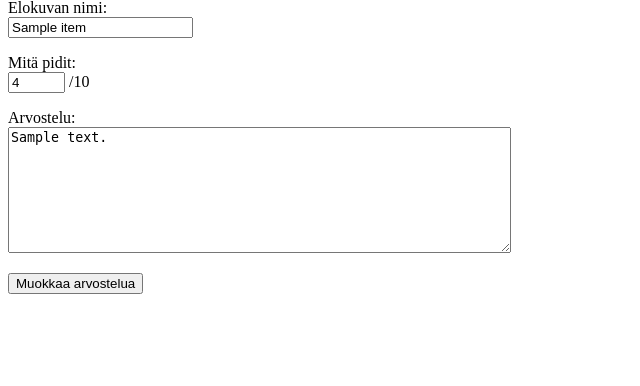
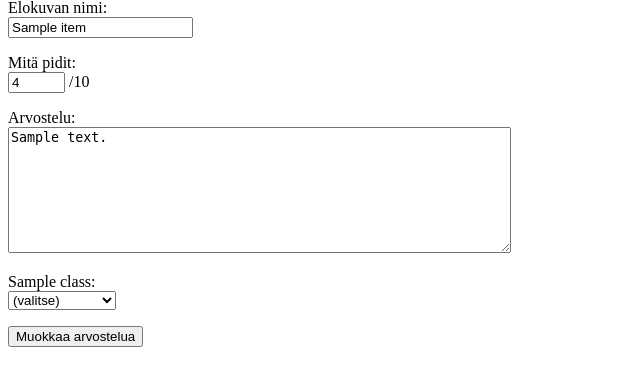
Before and after one commit to aijushka/cinemapedia, a Flask app: template templates/edit_item.html in a window 1280 px wide. Shown: the part 81-467 px from the top of the page, without its empty margins (0-640 px from the left). Run offline with Flask 3, Linux system fonts and the light colour scheme; the template is opened without the code that fills it: most values are stand-ins (such as "Sample title", 1, 10 or a date in 2020).

Commit message:
Restrict rating input, check form in & add classes to edit page

```diff
--- a/app.py
+++ b/app.py
@@ -5,6 +5,7 @@
 import db
 import items
 import users
+import re
 
 app = Flask(__name__)
 app.secret_key = config.secret_key
@@ -61,12 +62,14 @@
 def create_item():
   require_login()
   title = request.form["title"]
-  if not title or len(title) > 100:
+  if not title or len(title) > 50:
     abort(403)
   description  = request.form["description"]
   if len(description) > 1000:
     abort(403)
   rating = request.form["rating"]
+  if not re.search("^[0-9]{0,2}$", rating):
+    abort(403)
   user_id = session["user_id"]
 
   classes = []
@@ -105,7 +108,15 @@
     abort(404)
   if item["user_id"] != session["user_id"]:
     abort(403)
-  return render_template("edit_item.html", item=item)
+
+  all_classes = items.get_all_classes()
+  classes = {}
+  for my_class in all_classes:
+    classes[my_class] = ""
+  for entry in items.get_classes(item_id):
+    classes[entry["title"]] = entry["value"]
+
+  return render_template("edit_item.html", item=item, classes=classes, all_classes=all_classes)
 
 @app.route("/update_item", methods=["POST"])
 def update_item():
@@ -118,12 +129,20 @@
     abort(403)
 
   title = request.form["title"]
-  if not title or len(title) > 100:
+  if not title or len(title) > 50:
     abort(403)
   description  = request.form["description"]
-  if not description or len(description) > 1000:
+  if len(description) > 1000:
     abort(403)
   rating = request.form["rating"]
+  if not rating or re.search("^[0-9]{0,2}$", rating):
+    abort(403)
+
+  classes = []
+  for entry in request.form.getlist("classes"):
+    if entry:
+      parts = entry.split(":")
+      classes.append((parts[0], parts[1]))
 
   items.update_item(item_id, title, description, rating)
 
--- a/templates/edit_item.html
+++ b/templates/edit_item.html
@@ -10,17 +10,32 @@
     <form action="/update_item" method="post">
         <p>
             Elokuvan nimi: <br />
-            <input type="text" name="title" value="{{ item.title }}" maxlength="100" required/>
+            <input type="text" name="title" value="{{ item.title }}" maxlength="50" required/>
         </p>
         <p>
             Mitä pidit: <br />
-            <input type="text" name="rating" size="4" value="{{ item.rating }}" required/> /10
+            <input type="text" name="rating" size="4" pattern="^[0-9]{0,2}" value="{{ item.rating }}" required/> /10
         </p>
         <p>
             Arvostelu: <br />
             <textarea name="description" rows="8" cols="60" maxlength="1000">{{ item.description }}</textarea>
         </p>
         <input type="hidden" name="item_id" value="{{ item.id }}" />
+        {% for class in all_classes %}
+        <p>
+            {{ class }}: <br />
+            <select name="classes">
+                <option value="">(valitse)</option>
+            {% for option in all_classes[class] %}
+                {% if classes[class] == option %}
+                <option value="{{ class }}:{{ option }}" selected>{{ option }}</option>
+                {% else %}
+                <option value="{{ class }}:{{ option }}">{{ option }}</option>
+                {% endif %}
+            {% endfor %}
+            </select>
+        </p>
+        {% endfor %}
         <input type="submit" value="Muokkaa arvostelua" />
     </form>
 </body>
--- a/templates/new_item.html
+++ b/templates/new_item.html
@@ -10,11 +10,11 @@
     <form action="/create_item" method="post">
         <p>
             Elokuvan tai sarjan nimi: <br />
-            <input type="text" name="title" maxlength="100" required/>
+            <input type="text" name="title" maxlength="50" required/>
         </p>
         <p>
             Mitä pidit: <br />
-            <input type="text" name="rating" size="4" required/> /10
+            <input type="text" name="rating" size="4" pattern="^[0-9]{0,2}" required/> /10
         </p>
         <p>
             Arvostelu: <br />
@@ -30,6 +30,8 @@
             {% endfor %}
             </select>
         </p>
+        #miten saadaan koodattuu tähän versioon monivalinta option?
+        #ninku kurssimatskus "radio" & "checkbox"
         {% endfor %}
         <input type="submit" value="Luo arvostelu" />
     </form>
```
Also changed, not shown: items.py (+8 -1 lines).
